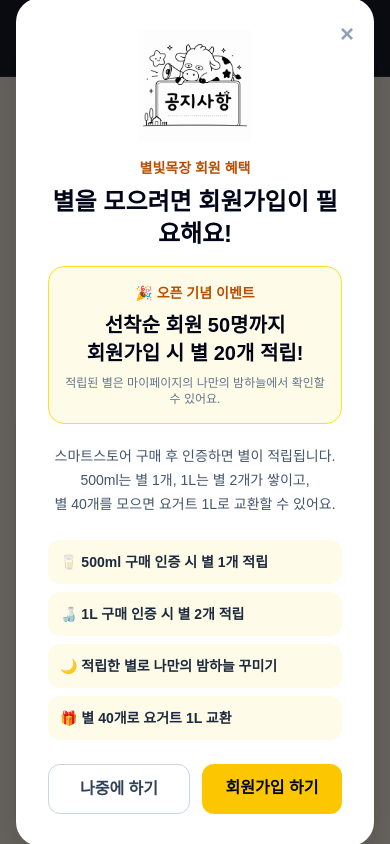
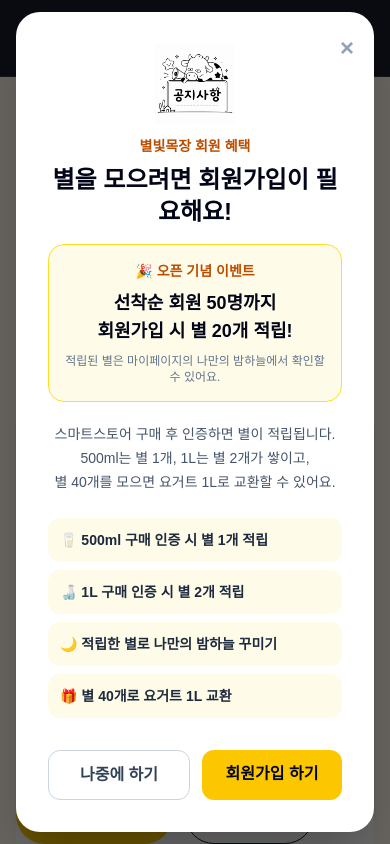
Before and after one commit to starlight-farm/starlight-farm, a Next.js app: page / in a window 390 px wide. Both pictures are taken after a click on the button "7일간 보지 않기". Shown: the top 844 px of the page. Built offline with nearby package versions, Linux system fonts and the light colour scheme.

Commit message:
모바일 회원가입 팝업 개선

```diff
--- a/app/page.tsx
+++ b/app/page.tsx
@@ -67,7 +67,7 @@ export default function Home() {
             <img
               src="/images/byulbit.png"
               alt="별빛이"
-              className="mx-auto mb-4 h-28 w-28 object-contain"
+              className="mx-auto mb-3 h-20 w-20 object-contain sm:h-28 sm:w-28"
             />
 
             <p className="mb-2 text-sm font-bold text-amber-700">
@@ -92,7 +92,7 @@ export default function Home() {
               지속적으로 개선하고 있습니다.
             </p>
 
-            <div className="flex gap-3">
+            <div className="sticky bottom-0 flex gap-3 bg-white pt-4">
               <button
                 onClick={hideToday}
                 className="flex-1 rounded-xl border border-slate-300 py-3 font-bold"
@@ -124,7 +124,7 @@ export default function Home() {
             <img
               src="/images/byulbit.png"
               alt="별빛이"
-              className="mx-auto mb-4 h-28 w-28 object-contain"
+              className="mx-auto mb-3 h-20 w-20 object-contain sm:h-28 sm:w-28"
             />
 
             <p className="mb-2 text-sm font-bold text-amber-700">
@@ -139,7 +139,7 @@ export default function Home() {
                 🎉 오픈 기념 이벤트
               </p>
 
-              <p className="mt-2 text-xl font-black text-slate-950">
+              <p className="mt-2 text-lg font-black text-slate-950 sm:text-xl">
                 선착순 회원 50명까지
                 <br />
                 회원가입 시 별 20개 적립!
@@ -157,7 +157,7 @@ export default function Home() {
               별 40개를 모으면 요거트 1L로 교환할 수 있어요.
             </p>
 
-            <div className="mb-6 grid gap-2 text-left text-sm">
+            <div className="mb-4 grid gap-2 text-left text-sm">
               <div className="rounded-xl bg-yellow-50 p-3 font-bold text-slate-800">
                 🥛 500ml 구매 인증 시 별 1개 적립
               </div>
@@ -175,7 +175,7 @@ export default function Home() {
               </div>
             </div>
 
-            <div className="flex gap-3">
+            <div className="sticky bottom-0 flex gap-3 bg-white pt-4">
               <button
                 onClick={() => setShowSignupPopup(false)}
                 className="flex-1 rounded-xl border border-slate-300 py-3 font-bold text-slate-700"
@@ -262,7 +262,7 @@ export default function Home() {
               </div>
             </div>
 
-            <div className="flex gap-3">
+            <div className="sticky bottom-0 flex gap-3 bg-white pt-4">
               <a
                 href="https://smartstore.naver.com/starlight-farm"
                 target="_blank"
--- a/app/products/page.tsx
+++ b/app/products/page.tsx
@@ -20,7 +20,7 @@ export default function ProductsPage() {
       href: "/products/blueberry",
       desc: "블루베리 과육이 들어간 달콤하고 부드러운 수제 요거트입니다.",
       options: [
-        { size: "500ml", price: "6,000원", stars: "별 1개 적립" },
+        { size: "500ml", price: "5,500원", stars: "별 1개 적립" },
         { size: "1,000ml", price: "10,000원", stars: "별 2개 적립" },
       ],
     },
```
